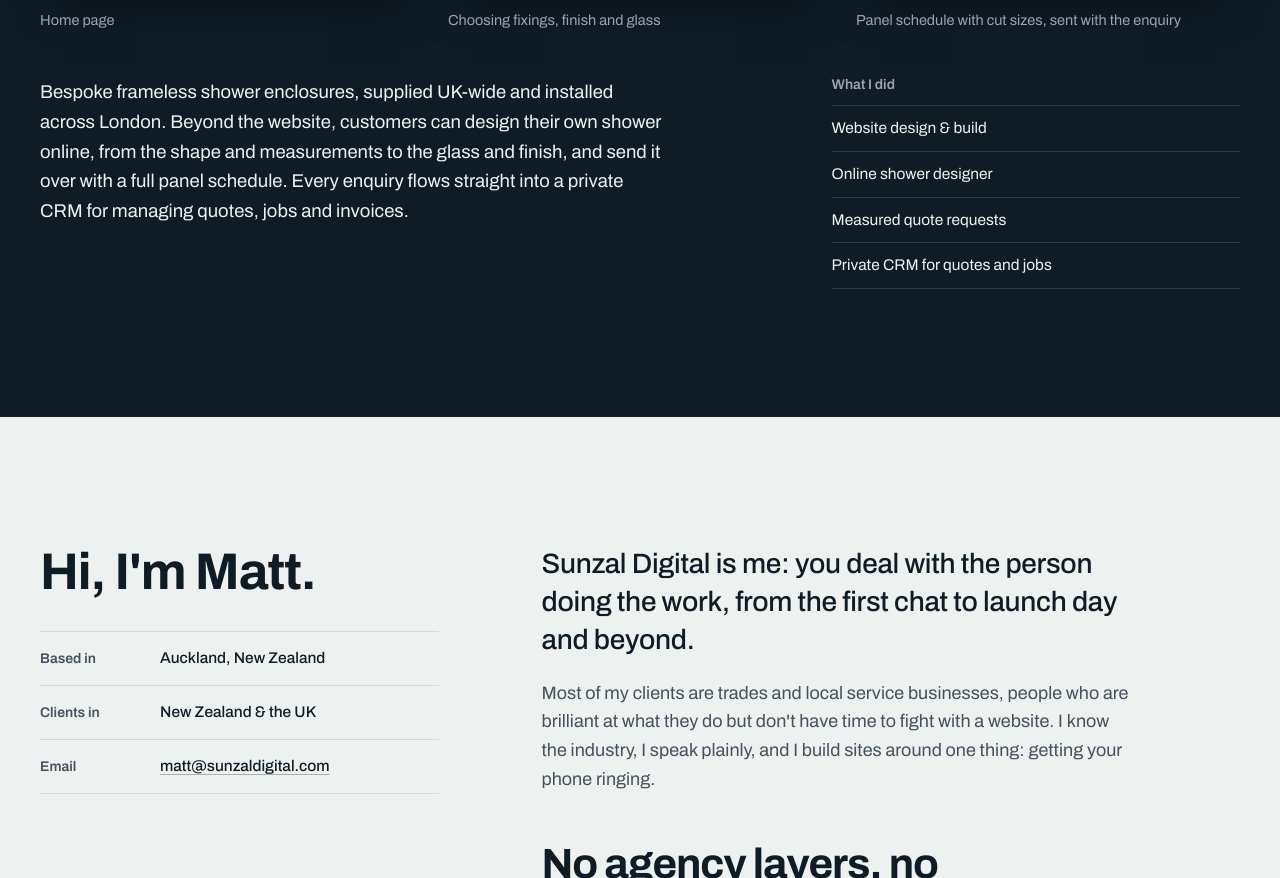
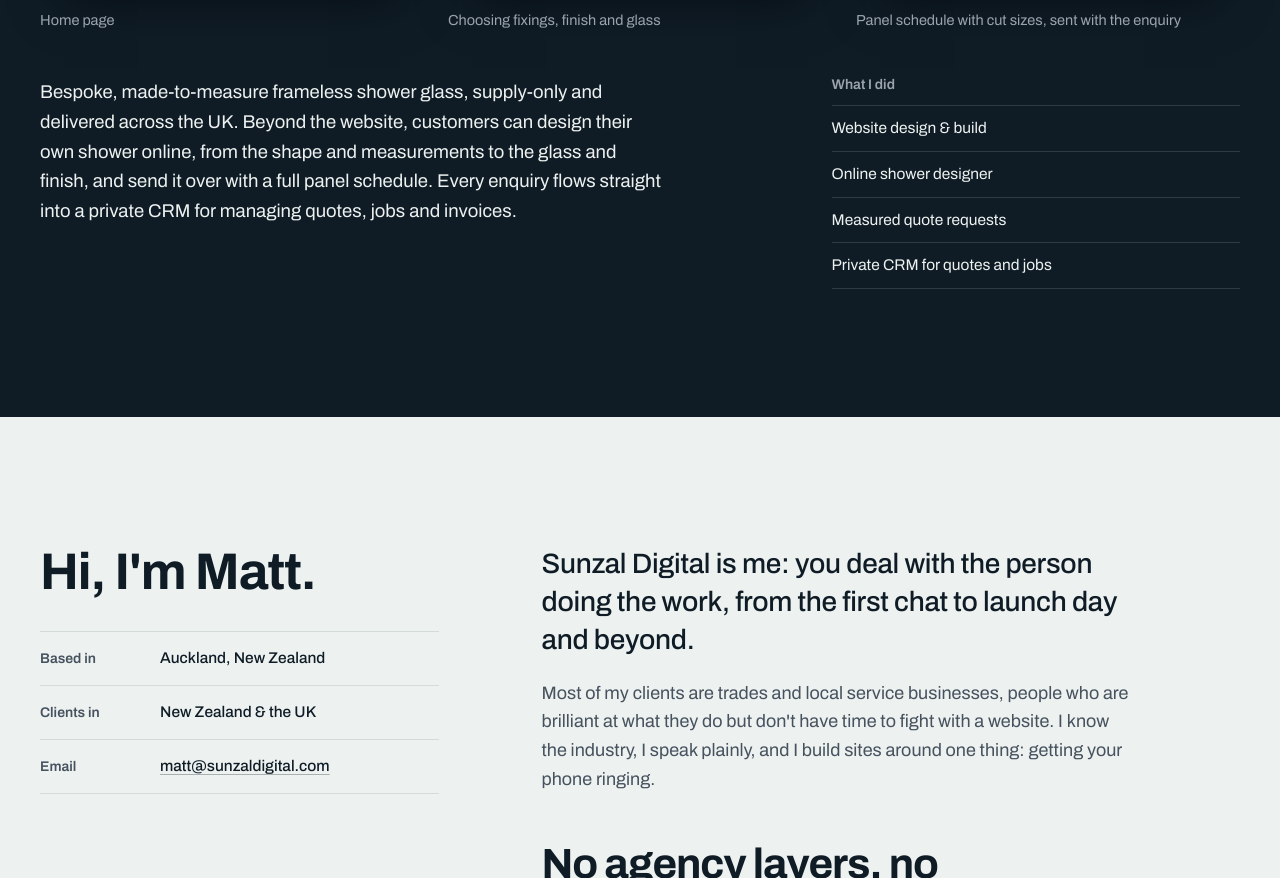
Before and after one commit to matthoppy/SunzalDigital-Website, a plain HTML site: page public/index.html in a window 1280 px wide. Shown: the part 4857-5735 px from the top of the page. Drawn offline with Linux system fonts and the light colour scheme.

Commit message:
Describe Custom Showers as supply-only, delivered across the UK (#1)
Co-authored-by: Matthew Hopkinson <matthewhopkinson@Matthews-MacBook-Pro.local>

```diff
--- a/public/index.html
+++ b/public/index.html
@@ -160,7 +160,7 @@
             <figure class="shot shot-third"><img src="images/customshowers-finishes.webp" alt="Designer step for choosing fixings, hardware finish and glass" width="2160" height="1350" loading="lazy"><figcaption>Choosing fixings, finish and glass</figcaption></figure>
             <figure class="shot shot-third"><img src="images/customshowers-review.webp" alt="Designer review step with a panel schedule of cut sizes and weights" width="2160" height="1350" loading="lazy"><figcaption>Panel schedule with cut sizes, sent with the enquiry</figcaption></figure>
             <div class="case-text">
-              <p class="case-summary">Bespoke frameless shower enclosures, supplied UK-wide and installed across London. Beyond the website, customers can design their own shower online, from the shape and measurements to the glass and finish, and send it over with a full panel schedule. Every enquiry flows straight into a private CRM for managing quotes, jobs and invoices.</p>
+              <p class="case-summary">Bespoke, made-to-measure frameless shower glass, supply-only and delivered across the UK. Beyond the website, customers can design their own shower online, from the shape and measurements to the glass and finish, and send it over with a full panel schedule. Every enquiry flows straight into a private CRM for managing quotes, jobs and invoices.</p>
               <div class="case-scope">
                 <h4>What I did</h4>
                 <ul>
```
